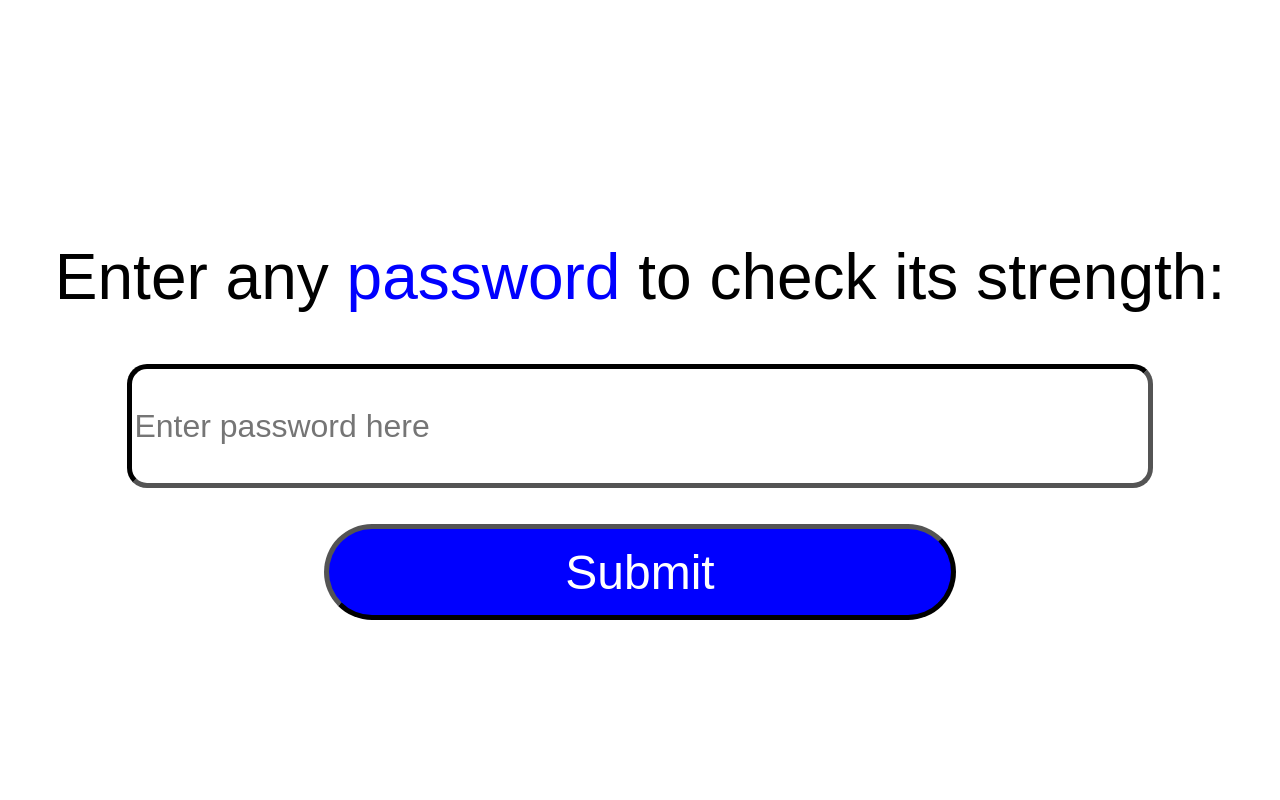
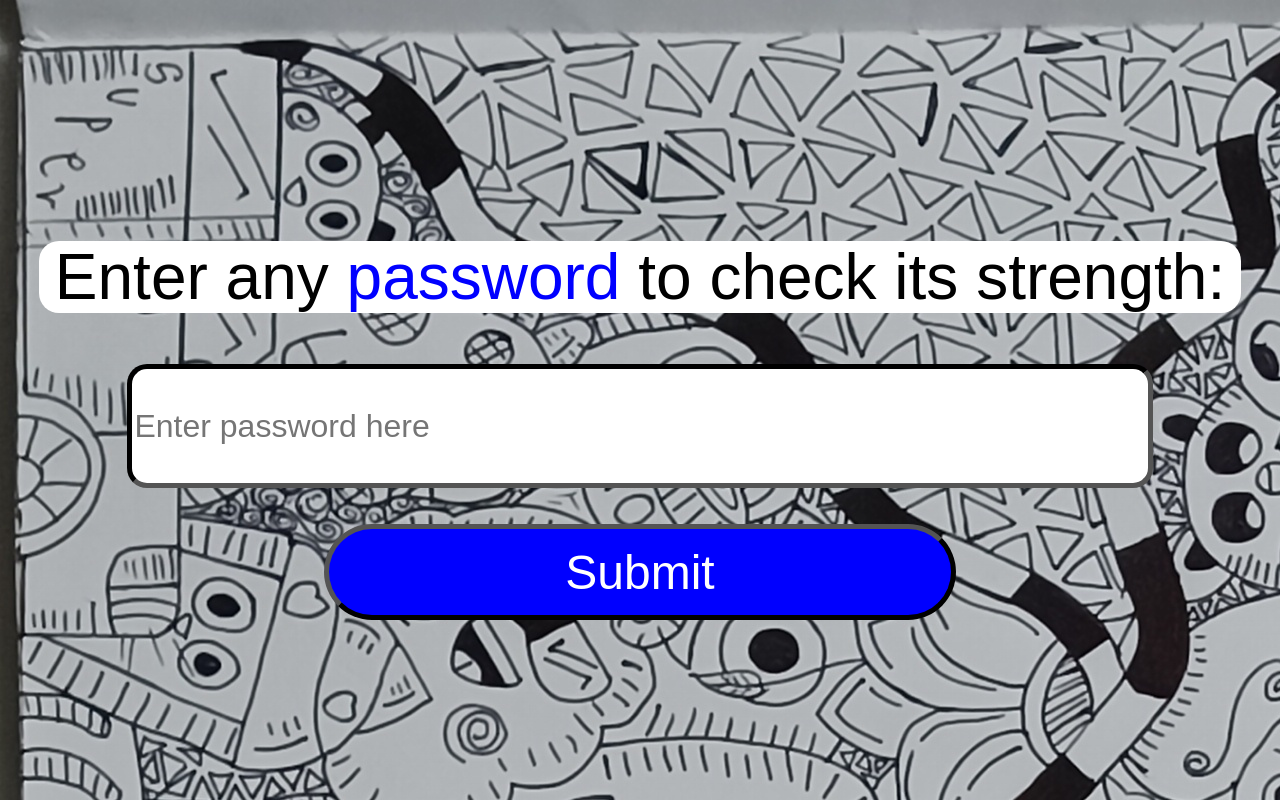
Before and after one commit to aryachawan/passmate, a Flask app: template templates/strengthcalci.html in a window 1280 px wide. Run offline with Flask 3, Linux system fonts and the light colour scheme; the template is opened without the code that fills it, so the values that code supplies are empty.

Commit message:
Update strengthcalci.html

```diff
--- a/templates/strengthcalci.html
+++ b/templates/strengthcalci.html
@@ -6,6 +6,7 @@
 </head>
 <style>
     body {
+        background-image: url("/static/back1.jpg");
         background-color:white;
         font-family: sans-serif;
     }
```
